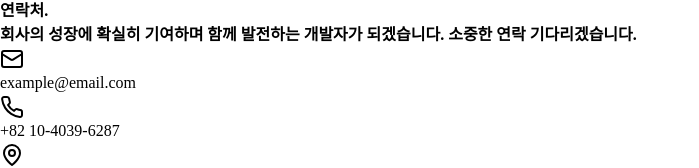
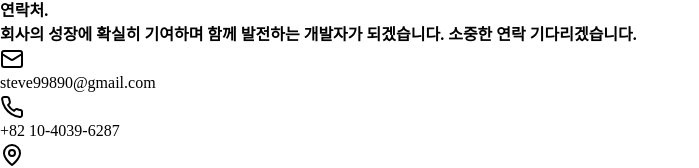
Before and after one commit to donginKim/chunbae.github.io, a React (Vite) app: page / in a window 1280 px wide. Shown: the part 3385-3553 px from the top of the page, without its empty margins (0-699 px from the left). Built offline with nearby package versions, Linux system fonts and the light colour scheme; a web font is replaced by a local one.

Commit message:
이메일 수정

```diff
--- a/src/constants/contactContent.js
+++ b/src/constants/contactContent.js
@@ -3,7 +3,7 @@ export const contactContent = {
       title: "연락처",
       subtitle: "회사의 성장에 확실히 기여하며 함께 발전하는 개발자가 되겠습니다. 소중한 연락 기다리겠습니다.",
       contacts: {
-        email: "example@email.com",
+        email: "steve99890@gmail.com",
         phone: "+82 10-4039-6287",
         location: "수원, 대한민국"
       },
@@ -18,7 +18,7 @@ export const contactContent = {
       title: "Contact",
       subtitle: "I will contribute significantly to the growth of your company and grow together as a developer. I look forward to hearing from you.",
       contacts: {
-        email: "example@email.com",
+        email: "steve99890@gmail.com",
         phone: "+82 10-4039-6287",
         location: "Suwon, South Korea"
       },
--- a/vite.config.js
+++ b/vite.config.js
@@ -6,7 +6,7 @@ export default defineConfig({
   resolve: {
     extensions: ['.js', '.jsx', '.ts', '.tsx']
   },
-  base: '/',
+  base: '/donginKim.github.io/',
   build: {
     outDir: 'dist',
     assetsDir: 'assets',
```
